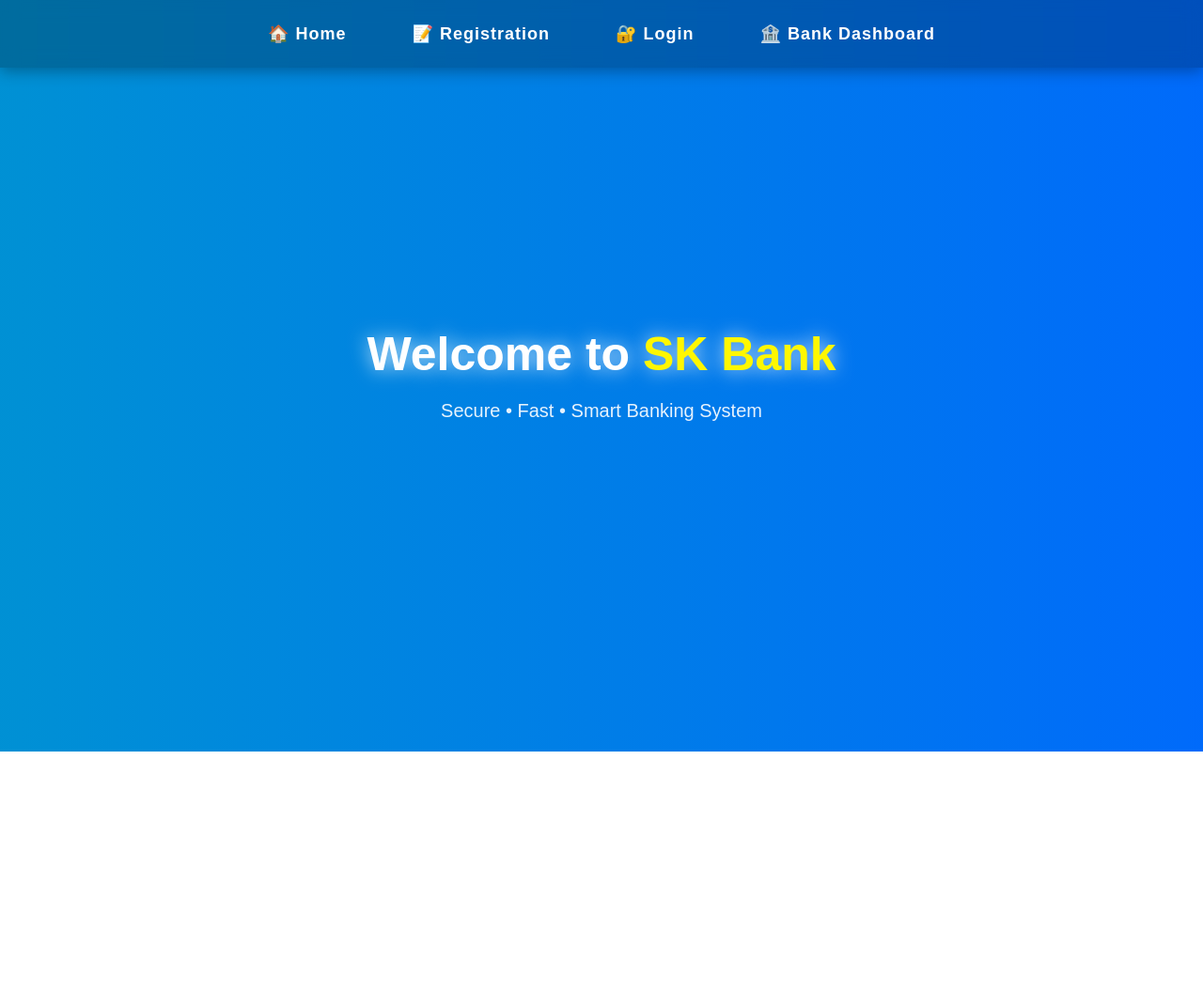
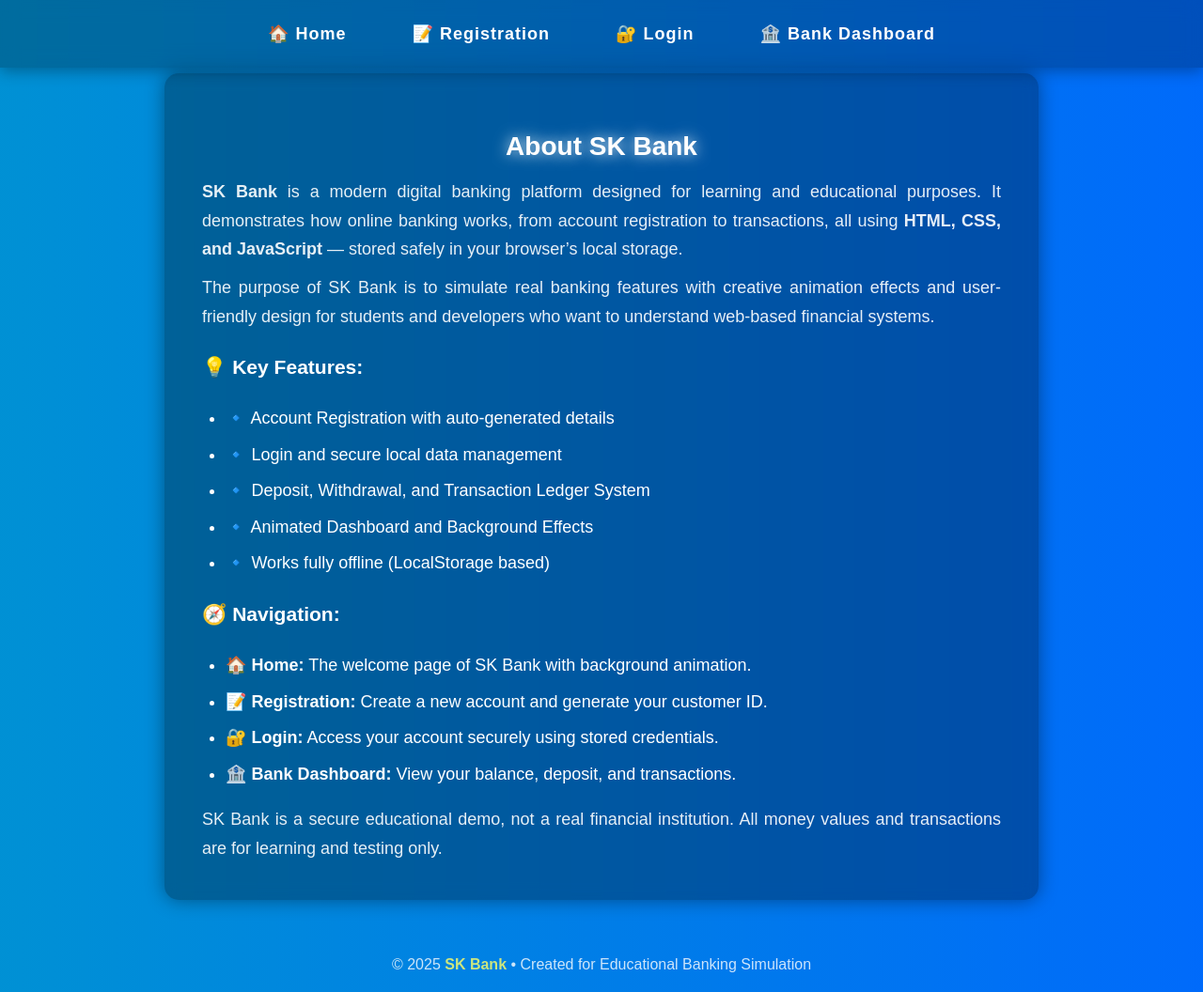
Before and after one commit to Sushanta890/Bank-manager, a plain HTML site: page home/index.html in a window 1280 px wide. Shown: the whole page at 94% size. Before the commit the page ends 800 px from the top, so only its background shows below. Drawn offline with Linux system fonts and the light colour scheme.

Commit message:
update index.html

```diff
--- a/home/index.html
+++ b/home/index.html
@@ -4,8 +4,13 @@
   <meta charset="UTF-8" />
   <meta name="viewport" content="width=device-width, initial-scale=1.0" />
   <title>🏦 SK Bank — Home</title>
+
   <style>
-    /* 🌈 Background Animation */
+    /* 🌈 BACKGROUND ANIMATION SECTION
+       ---------------------------------
+       This creates a smooth animated background using gradient colors.
+       The background color shifts between multiple colors infinitely.
+    */
     body {
       margin: 0;
       height: 100vh;
@@ -15,20 +20,23 @@
       align-items: center;
       justify-content: center;
       color: white;
-      overflow: hidden;
+      overflow-y: auto;
       background: linear-gradient(270deg, #0066ff, #00cc99, #ff6600, #cc33ff);
       background-size: 800% 800%;
       animation: gradientShift 12s ease infinite;
+      scroll-behavior: smooth;
     }
+
+    /* Defines the color movement direction and timing */
     @keyframes gradientShift {
       0% { background-position: 0% 50%; }
       50% { background-position: 100% 50%; }
       100% { background-position: 0% 50%; }
     }
 
-    /* 🔹 Top Navigation Bar */
+    /* 🔹 TOP NAVIGATION BAR SECTION */
     .navbar {
-      position: absolute;
+      position: fixed;
       top: 0;
       left: 0;
       width: 100%;
@@ -39,7 +47,10 @@
       gap: 30px;
       padding: 15px 0;
       box-shadow: 0 4px 15px rgba(0,0,0,0.3);
+      z-index: 10;
     }
+
+    /* Navigation link design */
     .navbar a {
       color: white;
       text-decoration: none;
@@ -50,25 +61,29 @@
       border-radius: 25px;
       transition: all 0.3s ease;
     }
+
     .navbar a:hover {
       background: rgba(255,255,255,0.2);
       box-shadow: 0 0 12px white;
       transform: scale(1.1);
     }
 
-    /* 🏦 Center Content */
+    /* 🏦 MAIN HERO SECTION */
     .hero {
       text-align: center;
+      margin-top: 120px;
       animation: fadeIn 1.5s ease-in;
     }
+
     .hero h1 {
-      font-size: 50px;
+      font-size: 52px;
       margin-bottom: 10px;
       text-shadow: 0 0 20px rgba(255,255,255,0.8);
     }
+
     .hero p {
-      font-size: 20px;
-      opacity: 0.9;
+      font-size: 22px;
+      opacity: 0.95;
     }
 
     @keyframes fadeIn {
@@ -76,17 +91,69 @@
       to { opacity: 1; transform: translateY(0); }
     }
 
-    /* ✨ Floating Animation */
     .floating {
       animation: float 3s ease-in-out infinite;
     }
+
     @keyframes float {
       0%, 100% { transform: translateY(0); }
       50% { transform: translateY(-10px); }
     }
+
+    /* 🧾 ABOUT SECTION */
+    .about {
+      max-width: 850px;
+      background: rgba(0, 0, 0, 0.3);
+      border-radius: 15px;
+      padding: 30px 40px;
+      margin-top: 50px;
+      line-height: 1.7;
+      font-size: 18px;
+      backdrop-filter: blur(8px);
+      box-shadow: 0 0 20px rgba(0,0,0,0.4);
+      animation: fadeIn 1.5s ease-in;
+    }
+
+    .about h2 {
+      text-align: center;
+      font-size: 28px;
+      margin-bottom: 10px;
+      text-shadow: 0 0 15px rgba(255,255,255,0.9);
+    }
+
+    .about p {
+      margin: 10px 0;
+      opacity: 0.9;
+      text-align: justify;
+    }
+
+    .about ul {
+      margin-top: 10px;
+      padding-left: 25px;
+    }
+
+    .about li {
+      margin-bottom: 8px;
+    }
+
+    /* Footer Section */
+    footer {
+      margin-top: 40px;
+      padding: 20px;
+      text-align: center;
+      font-size: 16px;
+      opacity: 0.8;
+    }
+
+    footer span {
+      color: #ffff66;
+      font-weight: bold;
+    }
   </style>
 </head>
 <body>
+
+  <!-- 🌟 TOP NAVIGATION -->
   <div class="navbar">
     <a href="/index.html">🏠 Home</a>
     <a href="Home/registration.html">📝 Registration</a>
@@ -94,14 +161,58 @@
     <a href="Home/home login.html">🏦 Bank Dashboard</a>
   </div>
 
+  <!-- 💫 WELCOME SECTION -->
   <div class="hero floating">
     <h1>Welcome to <span style="color: #fff700;">SK Bank</span></h1>
     <p>Secure • Fast • Smart Banking System</p>
   </div>
 
+  <!-- 🧾 ABOUT SECTION -->
+  <div class="about">
+    <h2>About SK Bank</h2>
+    <p>
+      <strong>SK Bank</strong> is a modern digital banking platform designed for learning and educational purposes.
+      It demonstrates how online banking works, from account registration to transactions, all using
+      <b>HTML, CSS, and JavaScript</b> — stored safely in your browser’s local storage.
+    </p>
+
+    <p>
+      The purpose of SK Bank is to simulate real banking features with creative animation effects
+      and user-friendly design for students and developers who want to understand
+      web-based financial systems.
+    </p>
+
+    <h3>💡 Key Features:</h3>
+    <ul>
+      <li>🔹 Account Registration with auto-generated details</li>
+      <li>🔹 Login and secure local data management</li>
+      <li>🔹 Deposit, Withdrawal, and Transaction Ledger System</li>
+      <li>🔹 Animated Dashboard and Background Effects</li>
+      <li>🔹 Works fully offline (LocalStorage based)</li>
+    </ul>
+
+    <h3>🧭 Navigation:</h3>
+    <ul>
+      <li><b>🏠 Home:</b> The welcome page of SK Bank with background animation.</li>
+      <li><b>📝 Registration:</b> Create a new account and generate your customer ID.</li>
+      <li><b>🔐 Login:</b> Access your account securely using stored credentials.</li>
+      <li><b>🏦 Bank Dashboard:</b> View your balance, deposit, and transactions.</li>
+    </ul>
+
+    <p>
+      SK Bank is a secure educational demo, not a real financial institution.
+      All money values and transactions are for learning and testing only.
+    </p>
+  </div>
+
+  <!-- 🌍 FOOTER -->
+  <footer>
+    © 2025 <span>SK Bank</span> • Created for Educational Banking Simulation
+  </footer>
+
   <script>
-    // Simple entry animation on load
-    window.addEventListener('load', ()=>{
+    // 🧠 Simple Fade-In on Load
+    window.addEventListener('load', () => {
       document.body.style.opacity = '1';
     });
   </script>
```
